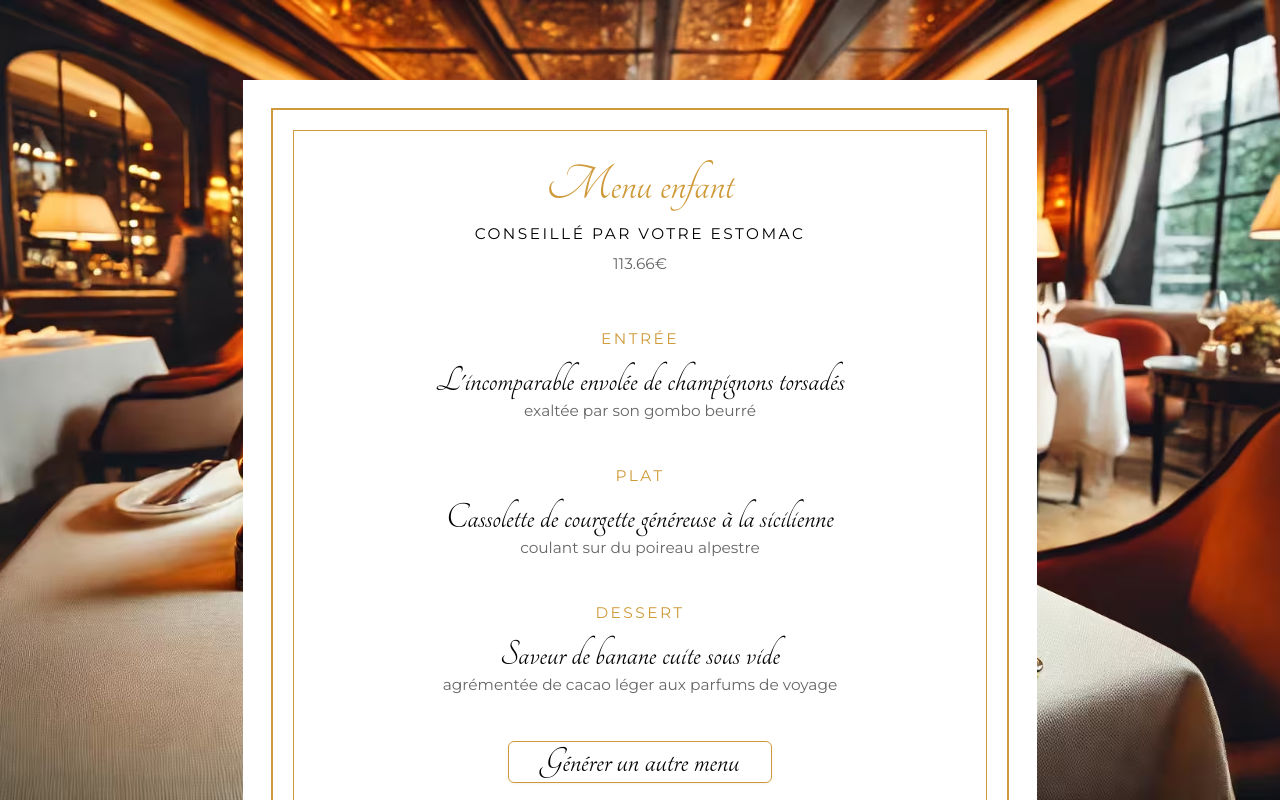
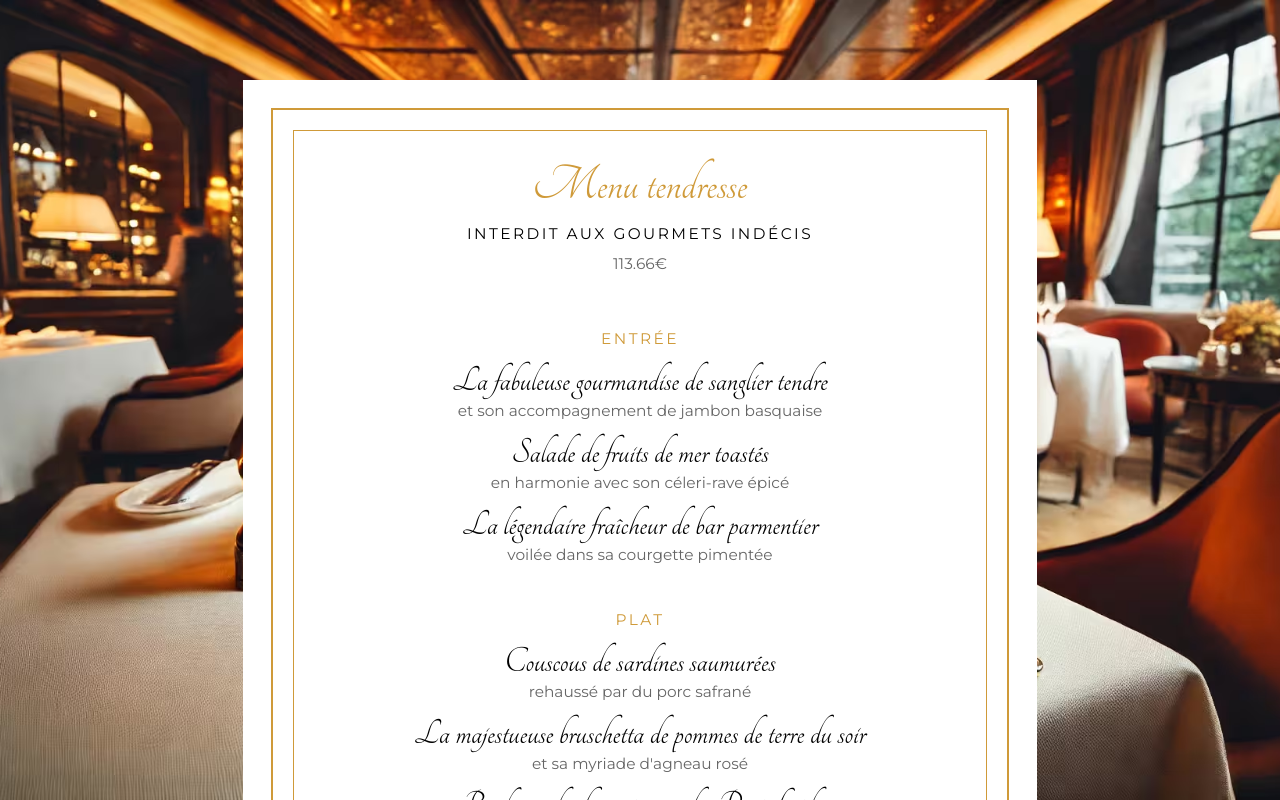
Before and after one commit to SonOfWinter/menu-gastrorandomique, a Next.js app: page / in a window 1280 px wide. Built offline with nearby package versions, Linux system fonts and the light colour scheme.

Commit message:
Refactor DisplayMenu type to use arrays for dishes and update related functions for improved menu generation

```diff
--- a/app/page.tsx
+++ b/app/page.tsx
@@ -23,7 +23,7 @@ export const metadata: Metadata = {
 export default async function Home() {
   const mainColor = '#CF9A39';
   const data: Menu = getMenuData();
-  const menu: DisplayMenu = generateDisplayMenu(data);
+  const menu: DisplayMenu = generateDisplayMenu(data, 3);
 
   return (
     <main
--- a/data/menu-adjectif.ts
+++ b/data/menu-adjectif.ts
@@ -72,7 +72,7 @@ const adjectifs: Adjectif[] = [
         [Nombre.PLURIEL]: 'amères',
       },
     },
-    types: [TypeAliment.BASE, TypeAliment.ALCOOL, TypeAliment.CHAMPIGNON, TypeAliment.FROMAGE, TypeAliment.FRUIT, TypeAliment.FRUIT_DE_MER, TypeAliment.LEGUME, TypeAliment.LIQUIDE, TypeAliment.SAUCE, TypeAliment.SALADE, TypeAliment.SOFT],
+    types: [TypeAliment.BASE, TypeAliment.ALCOOL, TypeAliment.CHAMPIGNON, TypeAliment.FROMAGE, TypeAliment.FRUIT, TypeAliment.FRUIT_DE_MER, TypeAliment.LEGUME, TypeAliment.LIQUIDE, TypeAliment.SAUCE, TypeAliment.SALADE, TypeAliment.SOFT, TypeAliment.FRUIT_A_COQUE],
   },
   {
     id: 'c3829151-da74-4ac8-b661-1c54ffd74c10',
--- a/data/menu-plat.ts
+++ b/data/menu-plat.ts
@@ -1438,16 +1438,16 @@ const plats: Plat[] = [
     nom: 'planchette',
     genre: Genre.FEMININ,
     nombre: Nombre.SINGULIER,
-    types: [TypePlat.ENTREE],
+    types: [TypePlat.ENTREE, TypePlat.DESSERT],
     typeAliments: {
       [TypePlat.ENTREE]: [TypeAliment.LEGUME, TypeAliment.VIANDE_ROUGE, TypeAliment.POISSON, TypeAliment.FRUIT_DE_MER, TypeAliment.CHAMPIGNON, TypeAliment.SALADE, TypeAliment.VIANDE_BLANCHE],
       [TypePlat.PLAT]: [],
-      [TypePlat.DESSERT]: [],
+      [TypePlat.DESSERT]: [TypeAliment.FRUIT, TypeAliment.FROMAGE],
     },
   },
   {
     id: '71bc7b44-1afe-4030-9326-74c72c0a9a6a',
-    nom: TypePlat.PLAT,
+    nom: 'plat',
     genre: Genre.MASCULIN,
     nombre: Nombre.SINGULIER,
     types: [TypePlat.ENTREE, TypePlat.PLAT],
@@ -1498,9 +1498,9 @@ const plats: Plat[] = [
     nom: 'quatre-quarts',
     genre: Genre.MASCULIN,
     nombre: Nombre.SINGULIER,
-    types: [TypePlat.DESSERT],
-    typeAliments: {
-      [TypePlat.ENTREE]: [],
+    types: [TypePlat.ENTREE, TypePlat.DESSERT],
+    typeAliments: {
+      [TypePlat.ENTREE]: [TypeAliment.CHAMPIGNON, TypeAliment.LEGUME],
       [TypePlat.PLAT]: [],
       [TypePlat.DESSERT]: [TypeAliment.FRUIT, TypeAliment.SUCRE, TypeAliment.FRUIT_A_COQUE, TypeAliment.CEREALE, TypeAliment.FROMAGE, TypeAliment.ALCOOL],
     },
@@ -1908,7 +1908,7 @@ const plats: Plat[] = [
     nombre: Nombre.SINGULIER,
     types: [TypePlat.PLAT],
     typeAliments: {
-      [TypePlat.ENTREE]: [],
+      [TypePlat.ENTREE]: [TypeAliment.VIANDE_ROUGE, TypeAliment.VIANDE_BLANCHE, TypeAliment.LEGUME, TypeAliment.POISSON, TypeAliment.FRUIT_DE_MER, TypeAliment.CHAMPIGNON, TypeAliment.FROMAGE],
       [TypePlat.PLAT]: [TypeAliment.VIANDE_ROUGE, TypeAliment.VIANDE_BLANCHE, TypeAliment.LEGUME, TypeAliment.POISSON, TypeAliment.FRUIT_DE_MER, TypeAliment.CHAMPIGNON, TypeAliment.FROMAGE],
       [TypePlat.DESSERT]: [],
     },
@@ -1954,11 +1954,11 @@ const plats: Plat[] = [
     nom: 'verre',
     genre: Genre.MASCULIN,
     nombre: Nombre.SINGULIER,
-    types: [TypePlat.ENTREE],
+    types: [TypePlat.ENTREE, TypePlat.DESSERT],
     typeAliments: {
       [TypePlat.ENTREE]: [TypeAliment.LEGUME, TypeAliment.POISSON, TypeAliment.FRUIT_DE_MER, TypeAliment.CHAMPIGNON, TypeAliment.VIANDE_ROUGE, TypeAliment.VIANDE_BLANCHE],
       [TypePlat.PLAT]: [],
-      [TypePlat.DESSERT]: [TypeAliment.FRUIT, TypeAliment.FRUIT_A_COQUE],
+      [TypePlat.DESSERT]: [TypeAliment.FRUIT, TypeAliment.FRUIT_A_COQUE, TypeAliment.SUCRE],
     },
   },
   {
@@ -1966,10 +1966,10 @@ const plats: Plat[] = [
     nom: 'vol-au-vent',
     genre: Genre.MASCULIN,
     nombre: Nombre.SINGULIER,
-    types: [TypePlat.PLAT],
-    typeAliments: {
-      [TypePlat.ENTREE]: [],
-      [TypePlat.PLAT]: [TypeAliment.VIANDE_BLANCHE, TypeAliment.FRUIT_DE_MER, TypeAliment.FROMAGE],
+    types: [TypePlat.ENTREE, TypePlat.PLAT],
+    typeAliments: {
+      [TypePlat.ENTREE]: [TypeAliment.POISSON, TypeAliment.LEGUME, TypeAliment.VIANDE_BLANCHE, TypeAliment.FRUIT_DE_MER, TypeAliment.FROMAGE],
+      [TypePlat.PLAT]: [TypeAliment.POISSON, TypeAliment.LEGUME, TypeAliment.VIANDE_BLANCHE, TypeAliment.FRUIT_DE_MER, TypeAliment.FROMAGE],
       [TypePlat.DESSERT]: [],
     },
   },
--- a/lib/menu-generator.ts
+++ b/lib/menu-generator.ts
@@ -46,26 +46,26 @@ export function getMenuData(): Menu {
   };
 }
 
-export function generateDisplayMenu(data: Menu): DisplayMenu {
+const getRandom = <T>(arr: T[]): T => arr[random(0, arr.length - 1)];
+
+export function generateDisplayMenu(data: Menu, count: number = 1): DisplayMenu {
   alreadyUsed.ingredients = [];
   alreadyUsed.adjectifs = [];
   return {
     price: round(random(30.0, 250.0, true), 2),
-    title: data.titles[random(0, data.titles.length - 1)].nom,
-    complement: data.complements[random(0, data.complements.length - 1)].nom,
-    entree: generate(data, TypePlat.ENTREE),
-    plat: generate(data, TypePlat.PLAT),
-    dessert: generate(data, TypePlat.DESSERT),
+    title: getRandom(data.titles).nom,
+    complement: getRandom(data.complements).nom,
+    entree: Array.from({ length: count }, () => generate(data, TypePlat.ENTREE)),
+    plat: Array.from({ length: count }, () => generate(data, TypePlat.PLAT)),
+    dessert: Array.from({ length: count }, () => generate(data, TypePlat.DESSERT)),
   };
 }
 
 export const generate = (data: Menu, mainType: TypePlat): Dish => {
   const platPrincipal: Plat = getPlatByType(data.plats, mainType);
-
   const typeAliments: TypeAliment[] = [...platPrincipal.typeAliments[mainType]];
-
   const ingredients: Ingredient[] = typeAliments && Array.isArray(typeAliments)
-    ? data.ingredients.filter((item: Ingredient) =>
+    ? [...data.ingredients].filter((item: Ingredient) =>
       intersection(
         [...item.types],
         typeAliments,
@@ -84,13 +84,16 @@ const generateMain = (
   ingredients: Ingredient[],
 ): string => {
   let main: string = '';
-  const ingredientPrincipal: Ingredient = getIngredient(ingredients);
+  const ingredientPrincipal: Ingredient | null = getIngredient(ingredients);
+  if (!ingredientPrincipal) {
+    return '';
+  }
   const adjectifPrincipal: Adjectif = getAdjectifBasedOnIngredient(
     data.adjectifs,
     ingredientPrincipal,
   );
   if (random(1, 3) === 3) {
-    const prePrincipal: Pre = data.pres[random(0, data.pres.length - 1)];
+    const prePrincipal: Pre = getRandom(data.pres);
     main += `${prePrincipal.noms[platPrincipal.genre][platPrincipal.nombre]} `;
   }
   main += `${platPrincipal.nom} ${ingredientPrincipal.determinants[TypeDeterminant.PRINCIPAL]}`;
@@ -100,27 +103,34 @@ const generateMain = (
   main += `${ingredientPrincipal.nom} ${adjectifPrincipal.noms[ingredientPrincipal.genre][ingredientPrincipal.nombre]}`;
 
   if (random(1, 3) === 3) {
-    const postPrincipal: Post = data.posts[random(0, data.posts.length - 1)];
+    const postPrincipal: Post = getRandom(data.posts);
     main += ` ${postPrincipal.nom}`;
   }
   return capitalize(main);
 };
 
-const getIngredient = (ingredients: Ingredient[], typeFilter?: TypeAliment): Ingredient => {
+const getIngredient = (ingredients: Ingredient[], typeFilter?: TypeAliment): Ingredient | null => {
+  console.log('alreadyUsed before', alreadyUsed);
   const filteredIngredients: Ingredient[] = ingredients.filter((item: Ingredient) => {
     return !alreadyUsed.ingredients.includes(item.id) && (!typeFilter || item.types.includes(
       typeFilter));
   });
-  const selected = filteredIngredients[random(0, filteredIngredients.length - 1)];
-  alreadyUsed.ingredients.push(selected.id);
-  return selected;
+  console.log('filteredIngredients', filteredIngredients);
+  if (filteredIngredients.length > 0 ) {
+    const selected = getRandom(filteredIngredients);
+    console.log('selected', selected);
+    alreadyUsed.ingredients.push(selected.id);
+    console.log('alreadyUsed after', alreadyUsed);
+    return selected;
+  }
+  return null;
 };
 
 const getPlatByType = (plats: Plat[], mainType: TypePlat): Plat => {
   const filterredPlats: Plat[] = plats.filter((item: Plat) =>
     item.types?.includes(mainType),
   );
-  return filterredPlats[random(0, filterredPlats.length - 1)];
+  return getRandom(filterredPlats);
 };
 
 
@@ -135,7 +145,7 @@ const getAdjectifBasedOnIngredient = (
     ).length > 0
     && !alreadyUsed.adjectifs.includes(item.id),
   );
-  const selected = filteredAdjectifs[random(0, filteredAdjectifs.length - 1)];
+  const selected = getRandom(filteredAdjectifs);
   alreadyUsed.adjectifs.push(selected.id);
   return selected;
 };
@@ -146,9 +156,11 @@ const generateSecond = (
   ingredients: Ingredient[],
 ): string => {
   let second: string = '';
-  const lienSecondaire: Lien = data.liens[random(0, data.liens.length - 1)];
-  const ingredientSecondaire: Ingredient = getIngredient(ingredients);
-
+  const lienSecondaire: Lien = getRandom(data.liens);
+  const ingredientSecondaire: Ingredient | null = getIngredient(ingredients);
+  if (!ingredientSecondaire) {
+    return '';
+  }
   const preIngredient: string = ingredientSecondaire.determinants[lienSecondaire.suite];
   const adjectifSecondaire: Adjectif = getAdjectifBasedOnIngredient(
     data.adjectifs,
@@ -161,14 +173,17 @@ const generateSecond = (
   second += `${ingredientSecondaire.nom} ${adjectifSecondaire.noms[ingredientSecondaire.genre][ingredientSecondaire.nombre]}`;
 
   if (random(1, 3) === 3) {
-    const postSecondaire: Post = data.posts[random(0, data.posts.length - 1)];
+    const postSecondaire: Post = getRandom(data.posts);
     second += ` ${postSecondaire.nom}`;
   }
   return second;
 };
 
-function generateSauce(data: Menu) {
-  const ingredientSauce: Ingredient = getIngredient(ingredients, TypeAliment.SAUCE);
+function generateSauce(data: Menu): string {
+  const ingredientSauce: Ingredient | null = getIngredient(ingredients, TypeAliment.SAUCE);
+  if (!ingredientSauce) {
+    return '';
+  }
   const adjectifSauce: Adjectif = getAdjectifBasedOnIngredient(
     data.adjectifs,
     ingredientSauce,
--- a/types/enums/type-aliment.ts
+++ b/types/enums/type-aliment.ts
@@ -1,19 +1,19 @@
 export enum TypeAliment {
+  ALCOOL = 'alcool',
+  BASE = 'base',
+  CEREALE = 'cereale',
+  CHAMPIGNON = 'champignon',
+  FROMAGE = 'fromage',
+  FRUIT = 'fruit',
+  FRUIT_A_COQUE = 'fruit a coque',
+  FRUIT_DE_MER = 'fruit de mer',
   LEGUME = 'legume',
-  FRUIT = 'fruit',
-  VIANDE_ROUGE = 'viande rouge',
+  LIQUIDE = 'liquide',
+  POISSON = 'poisson',
+  SALADE = 'salade',
+  SAUCE = 'sauce',
+  SOFT = 'soft',
+  SUCRE = 'sucre',
   VIANDE_BLANCHE = 'viande blanche',
-  POISSON = 'poisson',
-  FRUIT_DE_MER = 'fruit de mer',
-  CHAMPIGNON = 'champignon',
-  SAUCE = 'sauce',
-  SALADE = 'salade',
-  BASE = 'base',
-  SOFT = 'soft',
-  ALCOOL = 'alcool',
-  FROMAGE = 'fromage',
-  LIQUIDE = 'liquide',
-  FRUIT_A_COQUE = 'fruit a coque',
-  SUCRE = 'sucre',
-  CEREALE = 'cereale'
+  VIANDE_ROUGE = 'viande rouge'
 }
--- /dev/null
+++ b/ui/menu-dish.tsx
@@ -0,0 +1,37 @@
+'use client';
+import React from 'react';
+import { toast } from 'sonner';
+import { Dish } from '@/types/dish';
+import { cn } from '@/lib/utils';
+import { Tangerine } from 'next/font/google';
+
+const tangerine = Tangerine({
+  weight: '400',
+  subsets: ['latin'],
+});
+export default function MenuDish({ dish }: {
+  dish: Dish
+}) {
+  const copyToClipboard = (event: React.MouseEvent<HTMLElement>) => {
+    event.stopPropagation();
+    event.preventDefault();
+    navigator.clipboard.writeText(dish.main + ' ' + dish.second)
+      .then(() => {
+        toast('Texte copié dans le presse-papiers');
+      }).catch(() => {
+      toast('Erreur lors de la copie du texte');
+    });
+  };
+  return (
+    <article onClick={copyToClipboard}>
+      <h4
+        className={cn(tangerine.className, 'text-l mt-5 pointer-events-auto')}
+      >
+        {dish.main}
+      </h4>
+      <p className="font-normal text-s leading-4 text-center opacity-60 mt-2 pointer-events-auto">
+        {dish.second}
+      </p>
+    </article>
+  );
+}
--- a/ui/menu-section.tsx
+++ b/ui/menu-section.tsx
@@ -1,59 +1,36 @@
-'use client';
 import React from 'react';
-import { Tangerine } from 'next/font/google';
-import { cn } from '@/lib/utils';
-import { toast } from 'sonner';
 import { Dish } from '@/types/dish';
+import MenuDish from '@/ui/menu-dish';
 
-const tangerine = Tangerine({
-  weight: '400',
-  subsets: ['latin'],
-});
 export default function MenuSection(
   {
     color,
     title,
-    dish,
+    dishes,
   }: {
     title: string,
-    dish: Dish,
+    dishes: Dish[],
     color: string,
   },
 ) {
 
-  const copyToClipboard = (event: React.MouseEvent<HTMLElement>) => {
-    event.stopPropagation();
-    event.preventDefault();
-    navigator.clipboard.writeText(dish.main + ' ' + dish.second)
-      .then(() => {
-        toast('Texte copié dans le presse-papiers');
-      }).catch(() => {
-      toast('Erreur lors de la copie du texte');
-    });
-
-  };
 
   return (
     <section
-      onClick={copyToClipboard}
       className="z-10 justify-center items-center hover:cursor-pointer w-full"
     >
       <h3
-        onClick={copyToClipboard}
         className="block text-s pointer-events-auto"
         style={{ color: color }}
       >
         {title}
       </h3>
-      <h4
-        className={cn(tangerine.className, 'text-l mt-5 pointer-events-auto')}
-        onClick={copyToClipboard}
-      >
-        {dish.main}
-      </h4>
-      <p className="font-normal text-s leading-4 text-center opacity-60 mt-2 pointer-events-auto">
-        {dish.second}
-      </p>
+      {dishes.map((dish) =>
+        <MenuDish
+          key={dish.main + dish.second}
+          dish={dish}
+        />,
+      )}
     </section>
   );
 };
--- a/ui/menuPage.tsx
+++ b/ui/menuPage.tsx
@@ -25,21 +25,21 @@ export default function MenuPage({ mainColor, menu }: { mainColor: string, menu:
           <MenuSection
             color={mainColor}
             title="Entrée"
-            dish={menu.entree}
+            dishes={menu.entree}
           />
 
           <MenuSection
             color={mainColor}
             title="Plat"
-            dish={menu.plat}
+            dishes={menu.plat}
           />
 
           <MenuSection
             color={mainColor}
             title="Dessert"
-            dish={menu.dessert}
+            dishes={menu.dessert}
           />
-          <MenuRefreshButton/>
+          <MenuRefreshButton />
         </div>
       </div>
     </article>
```
Also changed, not shown: types/display-menu.ts (+5 -6 lines).
